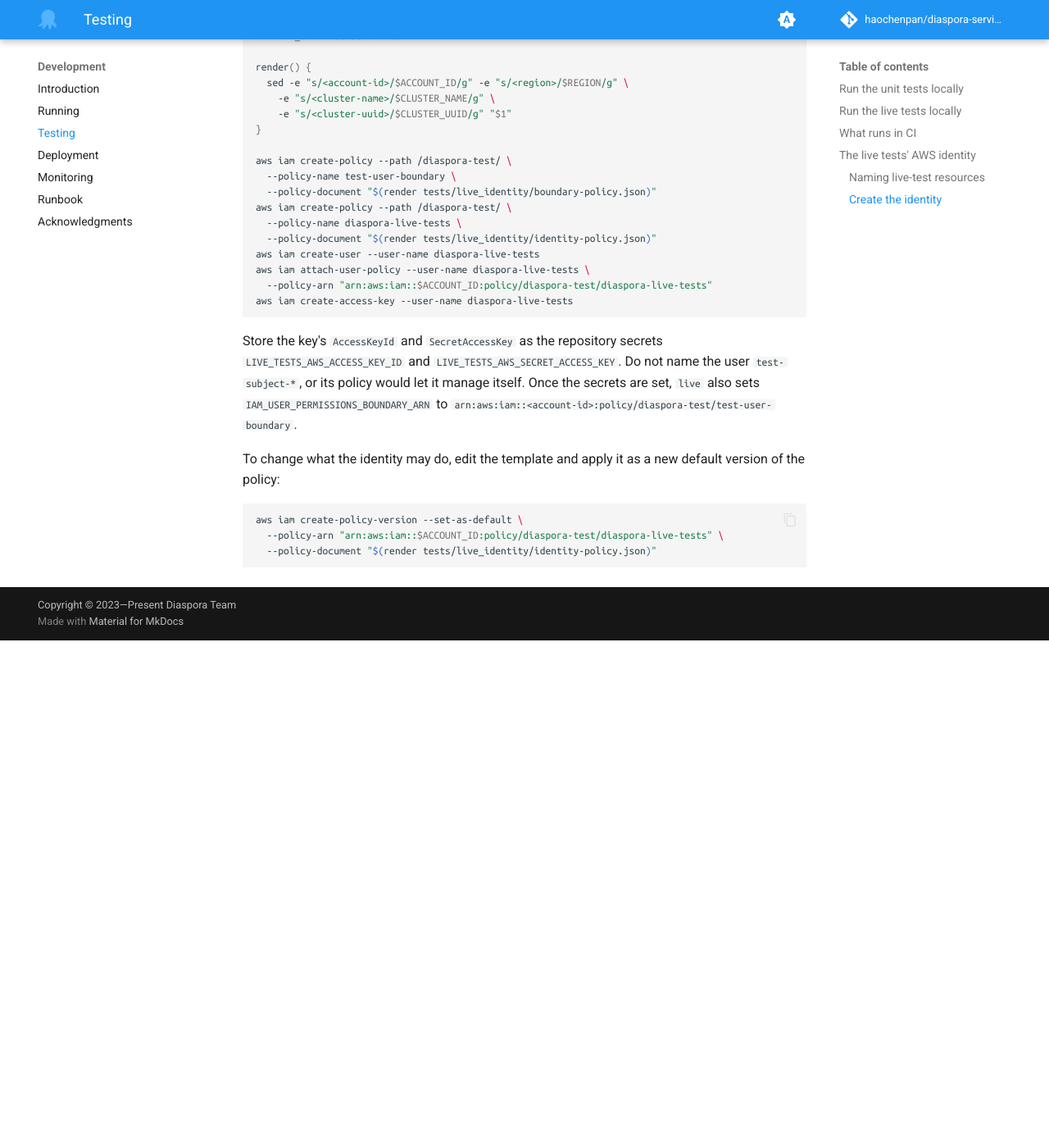
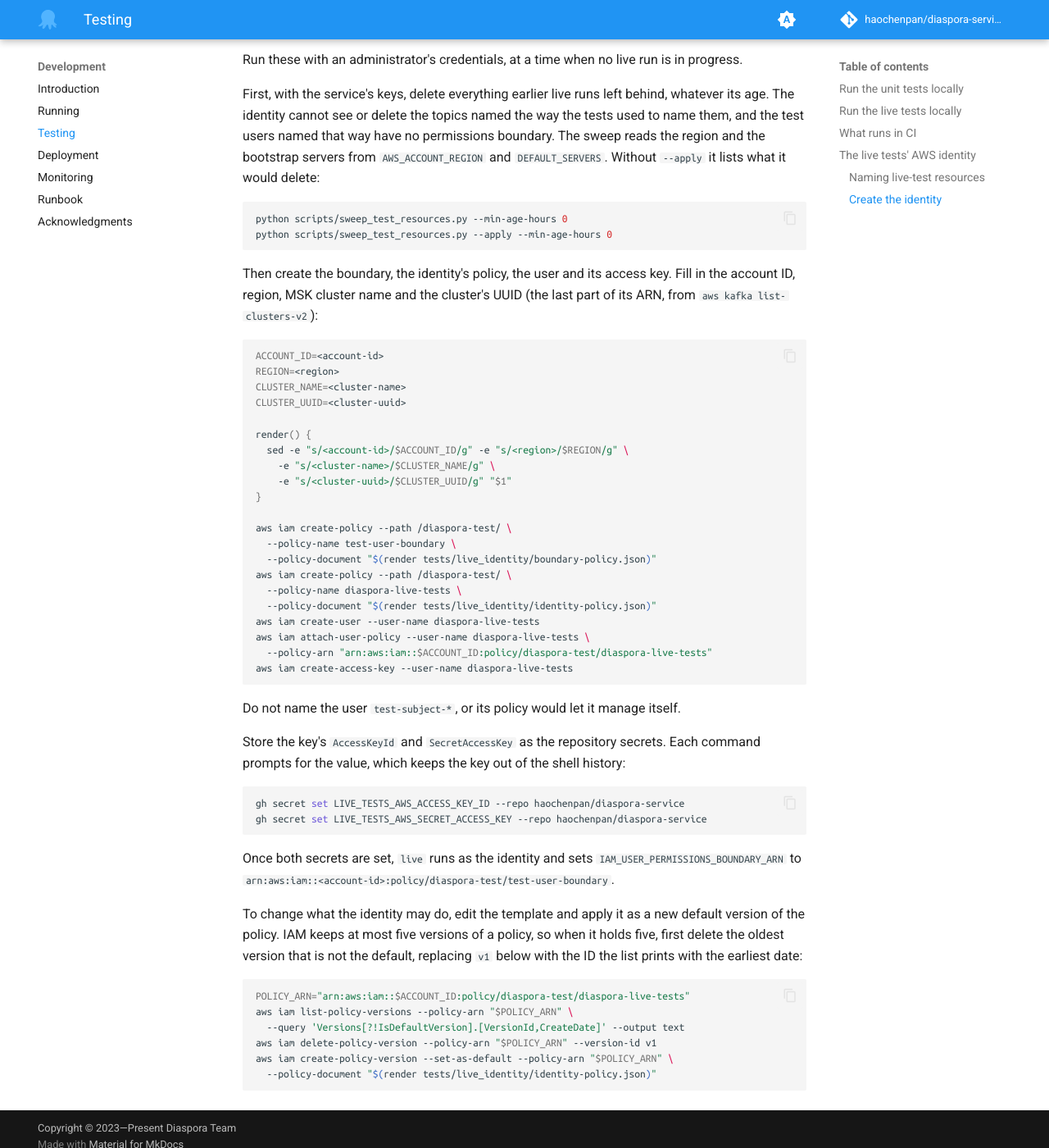
Before and after one commit to haochenpan/diaspora-service, an MkDocs documentation site: the page built from docs/2-testing.md, in a window 1280 px wide and 1400 px high, scrolled down 3408 px. Shown: the whole window at 82% size. Built offline with MkDocs 1.6.1 and Material for MkDocs 9.7.7, drawn with Linux system fonts in a browser that asks for light colours; comment, search, counter and statistics services are not loaded; the version menu is left out; before the commit the page ends 4189 px from its top, so only the background shows below that; some of the changed text lies outside the part shown.

Commit message:
Document the sweep to run before switching to the live identity
The live identity can delete IAM users and policies with the names the
tests used before, but cannot see or delete topics with those names, and
those older test users have no permissions boundary. The testing guide
now says to run the sweep once with the service's keys before setting
the secrets, describes the identity's narrower create permissions, shows
how to store the secrets with gh, and says to delete the oldest policy
version first when the policy already has five.

Co-Authored-By: Claude Opus 5.5 <noreply@anthropic.com>

````diff
--- a/docs/2-testing.md
+++ b/docs/2-testing.md
@@ -80,12 +80,15 @@ coverage report
   `test-namespace-<16 hex>.test-topic-<16 hex>` or
   `ns-test<8 hex>.test-topic-<suffix>` (with the suffixes the tests use)
   whose namespace the service has no record of and that is not the default
-  namespace of another IAM user. It also still deletes leftovers with the
-  names the tests used before (`test-subject-<16 hex>`,
-  `ns-<12 hex>.test-topic-<suffix>`). Kafka keeps no creation time for
-  topics, so topics are not filtered by age: a local live run around the
-  nightly time can lose its topics. Without `--apply` the script only
-  lists what it would delete.
+  namespace of another IAM user. It also selects leftovers with the names
+  the tests used before (`test-subject-<16 hex>`,
+  `ns-<12 hex>.test-topic-<suffix>`). The live tests' own identity can
+  delete IAM users and policies with those names, but it cannot see or
+  delete topics with those names; only the service's keys can (see
+  [Create the identity](#create-the-identity)). Kafka keeps no creation
+  time for topics, so topics are not filtered by age: a local live run
+  around the nightly time can lose its topics. Without `--apply` the
+  script only lists what it would delete.
 
 ## The live tests' AWS identity
 
@@ -93,15 +96,20 @@ The live tests and the sweep run against the service's production account
 and MSK cluster, as an IAM user of their own whose policy lets them touch
 only what they create. Its keys are the repository secrets
 `LIVE_TESTS_AWS_ACCESS_KEY_ID` and `LIVE_TESTS_AWS_SECRET_ACCESS_KEY`;
-while those are not set, `live` uses the service's keys.
+while either of them is not set, `live` uses the service's keys.
 
 The policy, [`tests/live_identity/identity-policy.json`](https://github.com/haochenpan/diaspora-service/blob/main/tests/live_identity/identity-policy.json),
 allows:
 
-- IAM users and their managed policies named `test-subject-*` under
-  `/msk-users/` and `/msk-policy/`: create, attach, list, delete, and
-  create and delete access keys. A user can be created, or given a policy,
+- Creating IAM users under `/msk-users/` and managed policies under
+  `/msk-policy/` whose names are `test-subject-test` followed by exactly
+  8 characters, attaching such a policy to such a user, and creating
+  access keys for such a user. A user can be created, or given a policy,
   only with the boundary below as its permissions boundary.
+- Reading any IAM user named `test-subject-*`, detaching its policies,
+  deleting its access keys and deleting it, and deleting any policy of
+  that name, so the sweep also removes test users named the way the tests
+  used to name them.
 - Listing all IAM users and policies, which the sweep needs.
 - Reading and writing items in the three `test-diaspora-*` tables.
 - In the service's own tables, reading only the global namespace list and
@@ -137,9 +145,24 @@ hex digits, which never starts with `ns-test`.
 
 ### Create the identity
 
-Run these with an administrator's credentials. Fill in the account ID,
-region, MSK cluster name and the cluster's UUID (the last part of its ARN,
-from `aws kafka list-clusters-v2`):
+Run these with an administrator's credentials, at a time when no live run
+is in progress.
+
+First, with the service's keys, delete everything earlier live runs left
+behind, whatever its age. The identity cannot see or delete the topics
+named the way the tests used to name them, and the test users named that
+way have no permissions boundary. The sweep reads the region and the
+bootstrap servers from `AWS_ACCOUNT_REGION` and `DEFAULT_SERVERS`. Without
+`--apply` it lists what it would delete:
+
+```bash
+python scripts/sweep_test_resources.py --min-age-hours 0
+python scripts/sweep_test_resources.py --apply --min-age-hours 0
+```
+
+Then create the boundary, the identity's policy, the user and its access
+key. Fill in the account ID, region, MSK cluster name and the cluster's
+UUID (the last part of its ARN, from `aws kafka list-clusters-v2`):
 
 ```bash
 ACCOUNT_ID=<account-id>
@@ -165,18 +188,33 @@ aws iam attach-user-policy --user-name diaspora-live-tests \
 aws iam create-access-key --user-name diaspora-live-tests
 ```
 
+Do not name the user `test-subject-*`, or its policy would let it manage
+itself.
+
 Store the key's `AccessKeyId` and `SecretAccessKey` as the repository
-secrets `LIVE_TESTS_AWS_ACCESS_KEY_ID` and
-`LIVE_TESTS_AWS_SECRET_ACCESS_KEY`. Do not name the user `test-subject-*`,
-or its policy would let it manage itself. Once the secrets are set, `live`
-also sets `IAM_USER_PERMISSIONS_BOUNDARY_ARN` to
+secrets. Each command prompts for the value, which keeps the key out of
+the shell history:
+
+```bash
+gh secret set LIVE_TESTS_AWS_ACCESS_KEY_ID --repo haochenpan/diaspora-service
+gh secret set LIVE_TESTS_AWS_SECRET_ACCESS_KEY --repo haochenpan/diaspora-service
+```
+
+Once both secrets are set, `live` runs as the identity and sets
+`IAM_USER_PERMISSIONS_BOUNDARY_ARN` to
 `arn:aws:iam::<account-id>:policy/diaspora-test/test-user-boundary`.
 
 To change what the identity may do, edit the template and apply it as a
-new default version of the policy:
+new default version of the policy. IAM keeps at most five versions of a
+policy, so when it holds five, first delete the oldest version that is
+not the default, replacing `v1` below with the ID the list prints with
+the earliest date:
 
 ```bash
-aws iam create-policy-version --set-as-default \
-  --policy-arn "arn:aws:iam::$ACCOUNT_ID:policy/diaspora-test/diaspora-live-tests" \
+POLICY_ARN="arn:aws:iam::$ACCOUNT_ID:policy/diaspora-test/diaspora-live-tests"
+aws iam list-policy-versions --policy-arn "$POLICY_ARN" \
+  --query 'Versions[?!IsDefaultVersion].[VersionId,CreateDate]' --output text
+aws iam delete-policy-version --policy-arn "$POLICY_ARN" --version-id v1
+aws iam create-policy-version --set-as-default --policy-arn "$POLICY_ARN" \
   --policy-document "$(render tests/live_identity/identity-policy.json)"
 ```
````
